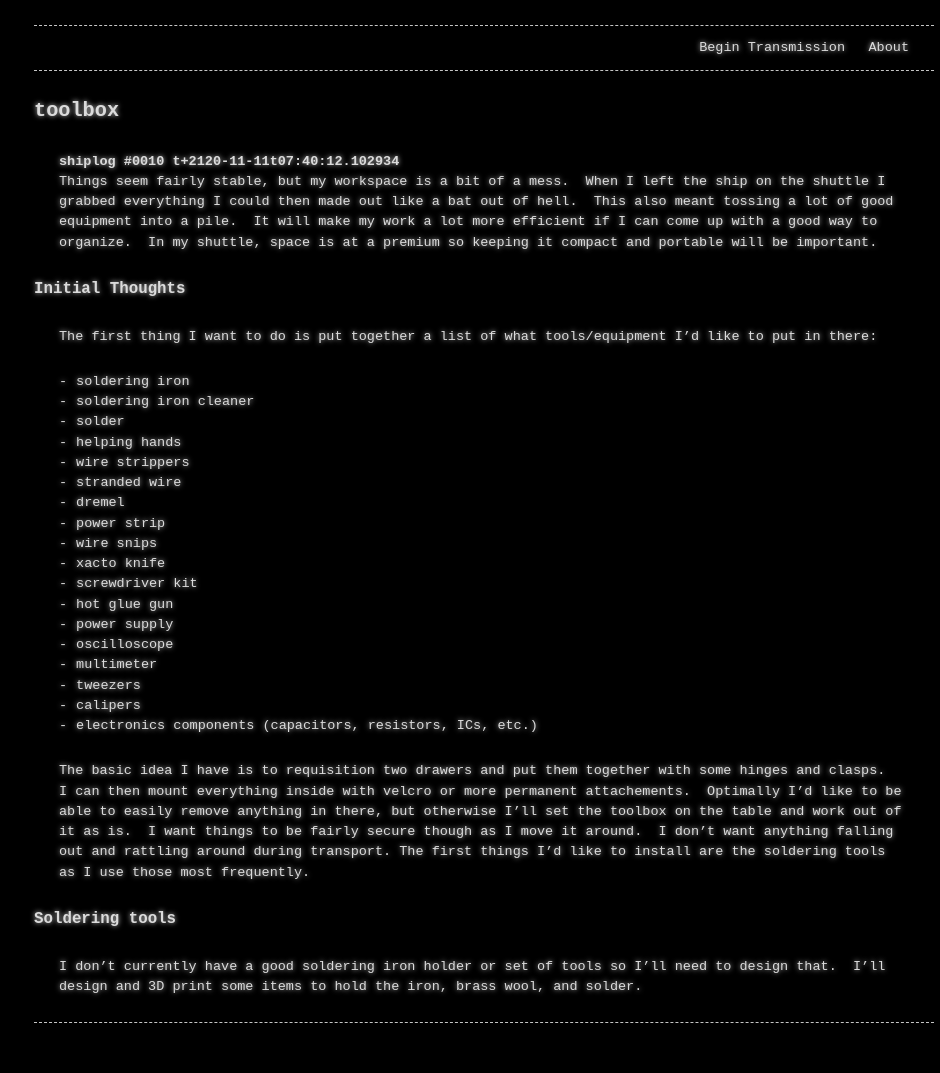
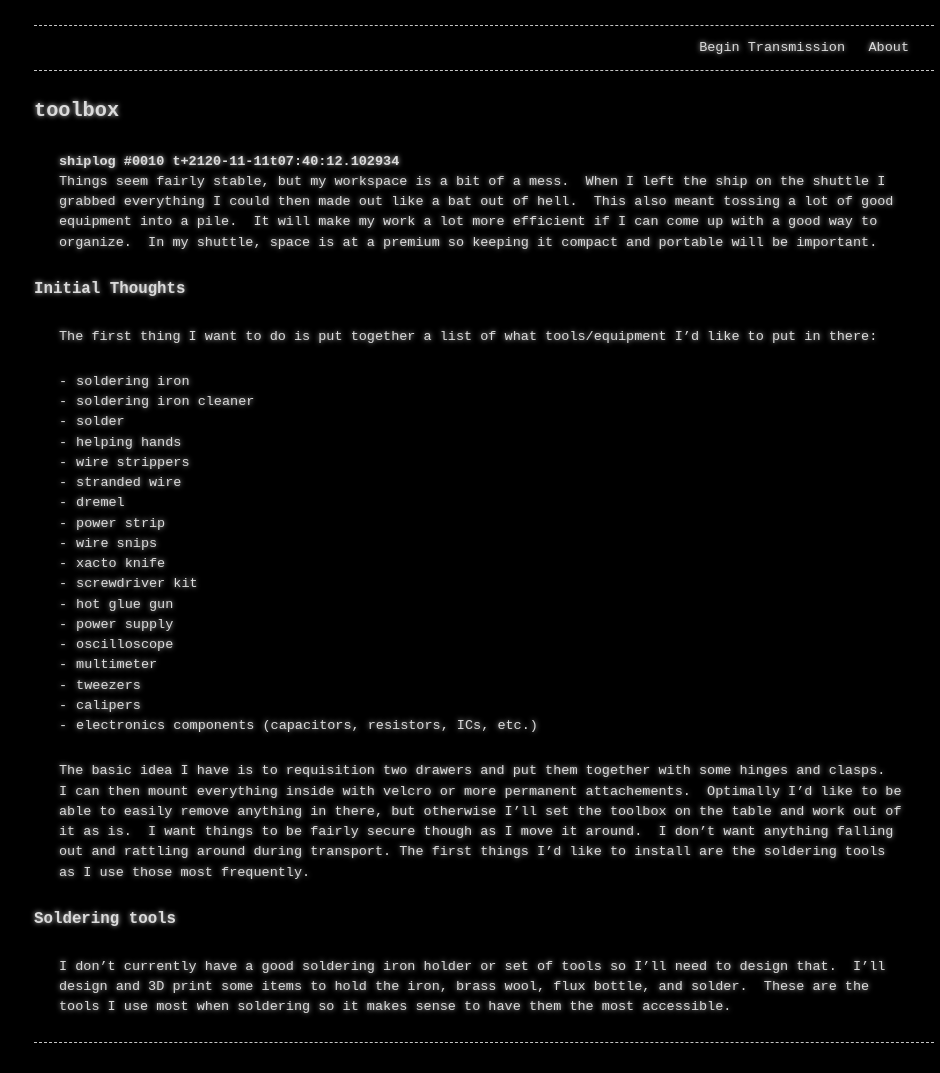
Before and after one commit to heidtn/martiancastaway, a Jekyll site: the page built from _posts/2020-11-11-toolbox.md, in a window 1280 px wide. Shown: the whole page, without its empty margins (156-1096 px from the left). Built offline with Jekyll 4.4.1, drawn with Linux system fonts in a browser that asks for light colours.

Commit message:
added the start of the breath easy post

```diff
--- a/_posts/2020-11-11-toolbox.md
+++ b/_posts/2020-11-11-toolbox.md
@@ -34,4 +34,4 @@ The first thing I want to do is put together a list of what tools/equipment I'd
 The basic idea I have is to requisition two drawers and put them together with some hinges and clasps.  I can then mount everything inside with velcro or more permanent attachements.  Optimally I'd like to be able to easily remove anything in there, but otherwise I'll set the toolbox on the table and work out of it as is.  I want things to be fairly secure though as I move it around.  I don't want anything falling out and rattling around during transport. The first things I'd like to install are the soldering tools as I use those most frequently.
 
 ### Soldering tools
-I don't currently have a good soldering iron holder or set of tools so I'll need to design that.  I'll design and 3D print some items to hold the iron, brass wool, and solder.
+I don't currently have a good soldering iron holder or set of tools so I'll need to design that.  I'll design and 3D print some items to hold the iron, brass wool, flux bottle, and solder.  These are the tools I use most when soldering so it makes sense to have them the most accessible.
```
Also changed, not shown: _posts/2020-10-24-FIRE.md (+1 -1 lines), _posts/2020-11-15-breathe_easy.md (added, +24 -0 lines), index.md (+1 -0 lines).
